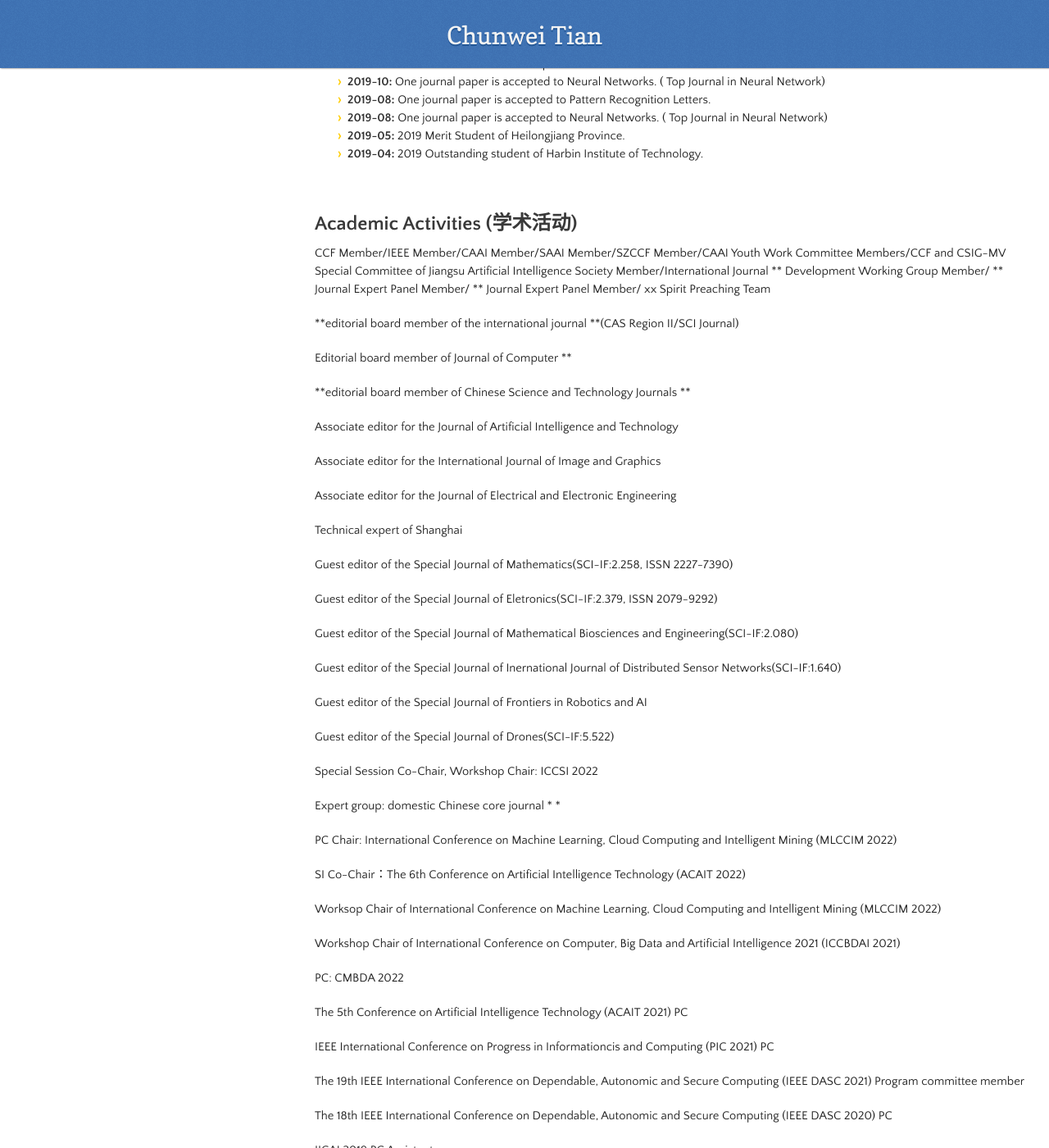
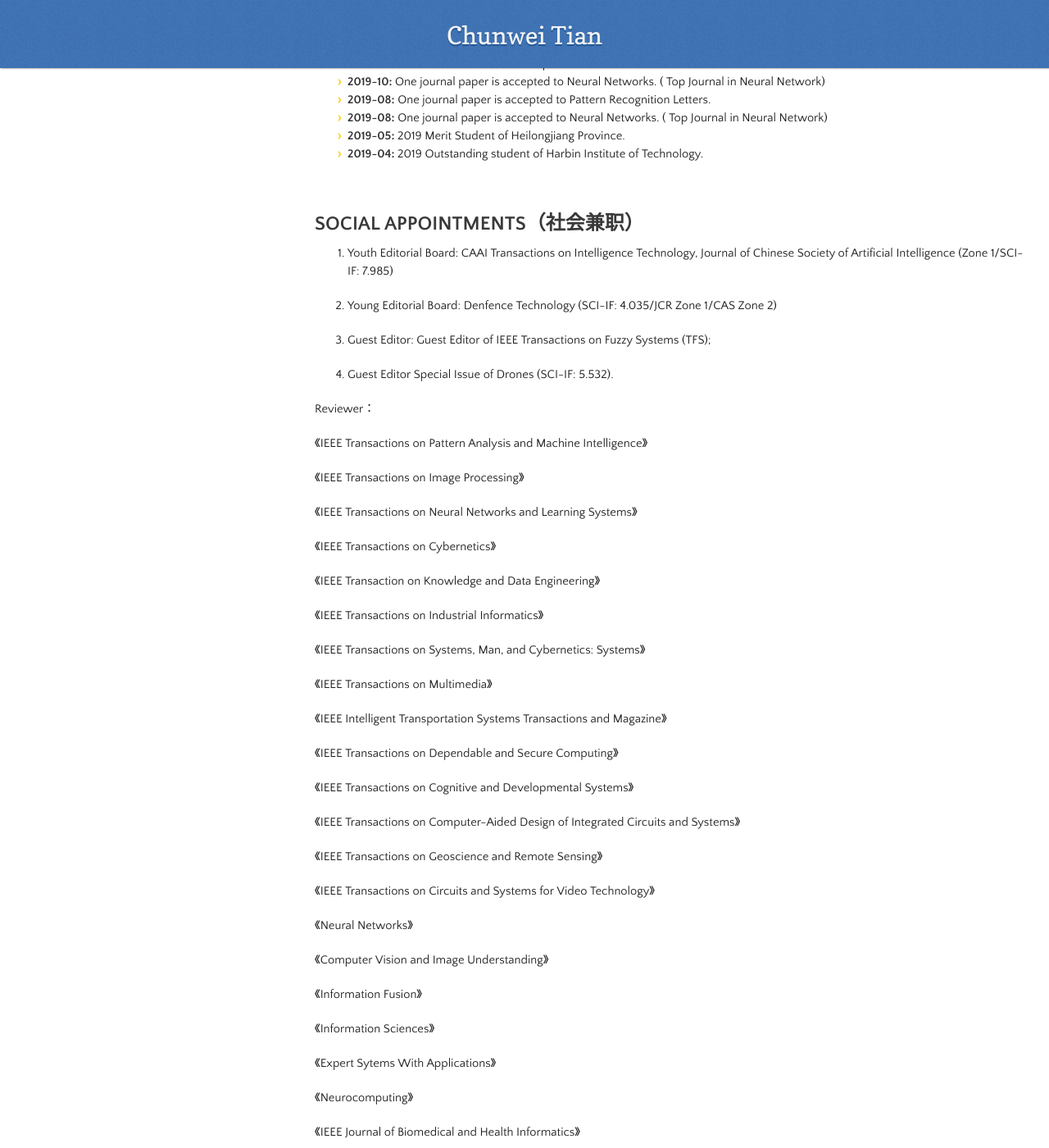
Before and after one commit to hellloxiaotian/hellloxiaotian.github.io, a Jekyll site: the page built from index.md, in a window 1280 px wide and 1400 px high, scrolled down 10200 px. Shown: the whole window at 82% size. Built offline with Jekyll 4.4.1, drawn with Linux system fonts in a browser that asks for light colours; nearby versions of some CDN libraries; our own code applies the rules of GitHub Pages for plain Markdown files; the repository's description, which GitHub fills in, is left out; some of the changed text lies outside the part shown.

Commit message:
Update index.md

```diff
--- a/index.md
+++ b/index.md
@@ -324,6 +324,77 @@
 - **2019-04:** 2019 Outstanding student of Harbin Institute of Technology.
 
 <br/>
+
+## SOCIAL APPOINTMENTS（社会兼职）
+
+1. Youth Editorial Board: CAAI Transactions on Intelligence Technology, Journal of Chinese Society of Artificial Intelligence (Zone 1/SCI-IF: 7.985)
+
+2. Young Editorial Board: Denfence Technology (SCI-IF: 4.035/JCR Zone 1/CAS Zone 2)
+
+3. Guest Editor: Guest Editor of IEEE Transactions on Fuzzy Systems (TFS);
+
+4. Guest Editor Special Issue of Drones (SCI-IF: 5.532).
+
+Reviewer：
+
+《IEEE Transactions on Pattern Analysis and Machine Intelligence》
+
+《IEEE Transactions on Image Processing》
+
+《IEEE Transactions on Neural Networks and Learning Systems》
+
+《IEEE Transactions on Cybernetics》
+
+《IEEE Transaction on Knowledge and Data Engineering》
+
+《IEEE  Transactions on Industrial Informatics》
+
+《IEEE Transactions on Systems, Man, and Cybernetics: Systems》
+
+《IEEE Transactions on Multimedia》
+
+《IEEE Intelligent Transportation Systems Transactions and Magazine》
+
+《IEEE Transactions on Dependable and Secure Computing》
+
+《IEEE Transactions on Cognitive and Developmental Systems》
+
+《IEEE Transactions on Computer-Aided Design of Integrated Circuits and Systems》
+
+《IEEE Transactions on Geoscience and Remote Sensing》
+
+《IEEE Transactions on Circuits and Systems for Video Technology》
+
+ 《Neural  Networks》
+
+《Computer Vision and Image Understanding》
+
+《Information Fusion》
+
+《Information Sciences》
+
+《Expert Sytems With Applications》
+
+《Neurocomputing》
+
+《IEEE Journal of Biomedical and Health Informatics》
+
+
+《ACM Transaction on Knowledge Discovery from Data》
+
+《Frontiers of Optoelectronics》
+
+《CAAI Transactions on Intelligence Technology》
+
+《Pattern Recognition Letters》
+
+《IEEE Signal Processing Letters》
+
+《AAAI 2023》
+
+《ICASSP 2023》
+
+《ICASSP 2022》
 
 ## Academic Activities (学术活动)
 
@@ -729,13 +800,6 @@
   		<div class="desc_blank_2"> </div>
  	</div>
 
-  	<div class="img">
-   		<img src="picture/Wenbo Wang.jpeg" >
-  		<div class="desc_blank"> </div>
-   		<div class="desc">  Wenbo Wang, <a href = "https://www.nwpu.edu.cn">Northwestern Polytechnical University</a>, China</div>
-  		<div class="desc_blank_2"> </div>
-  	</div>
-
   	 <div class="img">
    		<img src="picture/Ali Mansab.jpg" >
   		<div class="desc_blank"> </div>
@@ -779,26 +843,29 @@
   	</div>
 
    	<div class="img">
-   		<img src="picture/Taiyong Yang.jpg" >
-  		<div class="desc_blank"> </div>
-   		<div class="desc">  Taiyong Yang, <a href = "https://www.nwpu.edu.cn">Northwestern Polytechnical University</a>, China</div>
-  		<div class="desc_blank_2"> </div>
-  	</div>
-
-   	<div class="img">
-   		<img src="picture/Wenhui Sun.jpg" >
-  		<div class="desc_blank"> </div>
-   		<div class="desc">  Wenhui Sun, <a href = "https://www.nwpu.edu.cn">Northwestern Polytechnical University</a>, China</div>
-  		<div class="desc_blank_2"> </div>
-  	</div>
-
-   	<div class="img">
    		<img src="picture/Yaozehua Yuan.jpg" >
   		<div class="desc_blank"> </div>
    		<div class="desc">  Yaozehua Yuan, <a href = "https://www.nwpu.edu.cn">Northwestern Polytechnical University</a>, China</div>
   		<div class="desc_blank_2"> </div>
   	</div>
-
+  	<div class="img">
+   		<img src="" >
+  		<div class="desc_blank"> </div>
+   		<div class="desc">  Junjian Yang, <a href = "https://www.nwpu.edu.cn">Northwestern Polytechnical University</a>, China</div>
+  		<div class="desc_blank_2"> </div>
+  	</div>
+   	<div class="img">
+   		<img src="" >
+  		<div class="desc_blank"> </div>
+   		<div class="desc">  Jiarui Ding, <a href = "https://www.nwpu.edu.cn">Northwestern Polytechnical University</a>, China</div>
+  		<div class="desc_blank_2"> </div>
+  	</div>
+   	<div class="img">
+   		<img src="" >
+  		<div class="desc_blank"> </div>
+   		<div class="desc">  Muhan Chen, <a href = "https://www.nwpu.edu.cn">Northwestern Polytechnical University</a>, China</div>
+  		<div class="desc_blank_2"> </div>
+  	</div>
 </div>
 
 ### Supervisor for Undergraduates (本科生)
```
